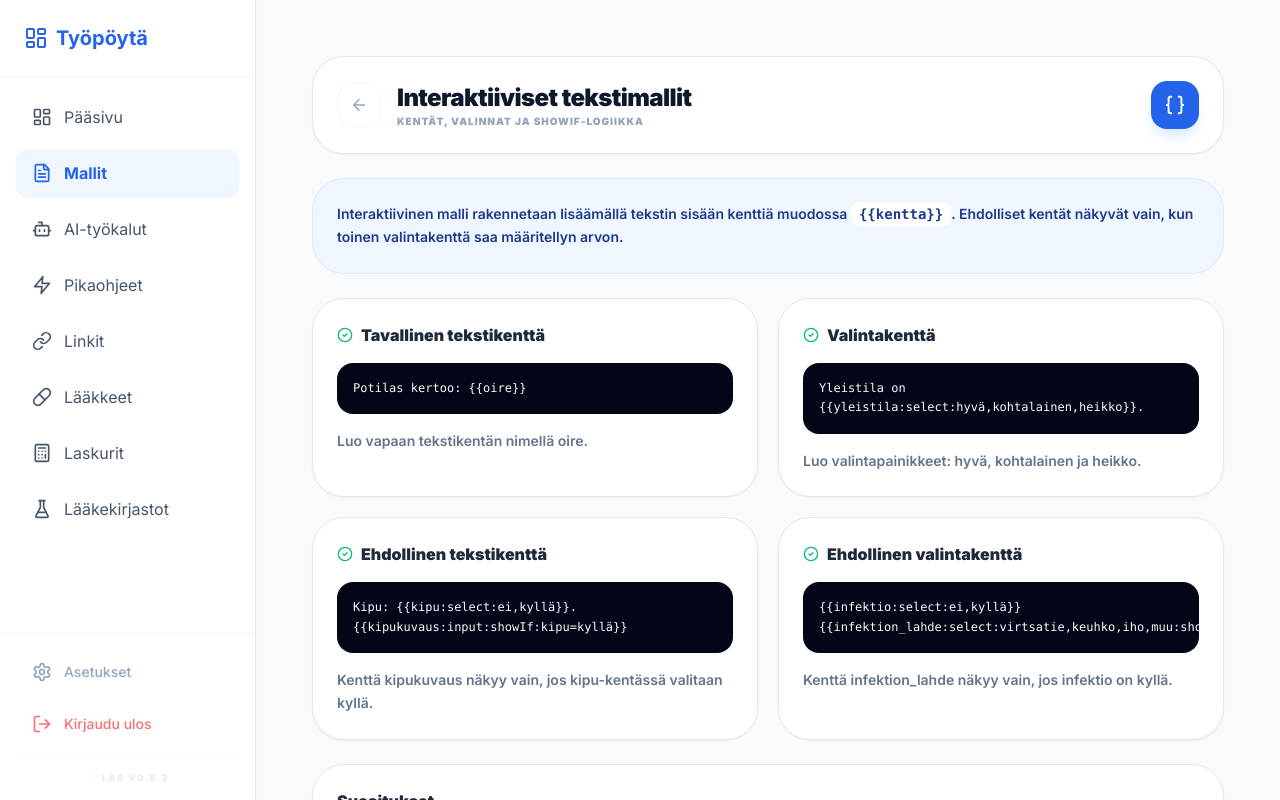
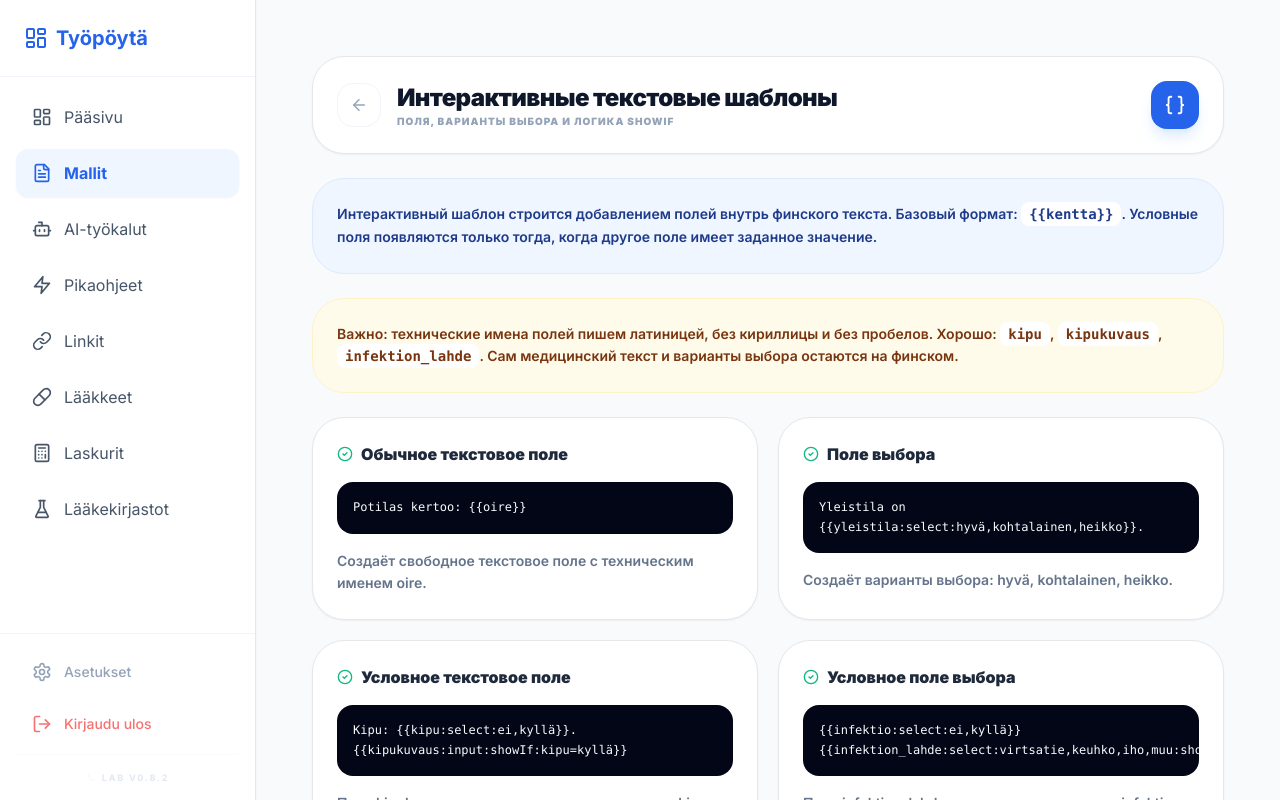
Before and after one commit to kapiur/LaakarinTyopoyta, a Next.js app: page /templates/syntax in a window 1280 px wide. Built offline with nearby package versions, Linux system fonts and the light colour scheme; no server answers.

Commit message:
Translate template syntax help page to Russian

```diff
--- a/app/templates/syntax/page.tsx
+++ b/app/templates/syntax/page.tsx
@@ -3,24 +3,24 @@ import { ArrowLeft, Braces, CheckCircle2 } from 'lucide-react';
 
 const examples = [
   {
-    title: 'Tavallinen tekstikenttä',
+    title: 'Обычное текстовое поле',
     code: 'Potilas kertoo: {{oire}}',
-    description: 'Luo vapaan tekstikentän nimellä oire.',
+    description: 'Создаёт свободное текстовое поле с техническим именем oire.',
   },
   {
-    title: 'Valintakenttä',
+    title: 'Поле выбора',
     code: 'Yleistila on {{yleistila:select:hyvä,kohtalainen,heikko}}.',
-    description: 'Luo valintapainikkeet: hyvä, kohtalainen ja heikko.',
+    description: 'Создаёт варианты выбора: hyvä, kohtalainen, heikko.',
   },
   {
-    title: 'Ehdollinen tekstikenttä',
+    title: 'Условное текстовое поле',
     code: 'Kipu: {{kipu:select:ei,kyllä}}.\n{{kipukuvaus:input:showIf:kipu=kyllä}}',
-    description: 'Kenttä kipukuvaus näkyy vain, jos kipu-kentässä valitaan kyllä.',
+    description: 'Поле kipukuvaus появляется только если в поле kipu выбрано kyllä.',
   },
   {
-    title: 'Ehdollinen valintakenttä',
+    title: 'Условное поле выбора',
     code: '{{infektio:select:ei,kyllä}}\n{{infektion_lahde:select:virtsatie,keuhko,iho,muu:showIf:infektio=kyllä}}',
-    description: 'Kenttä infektion_lahde näkyy vain, jos infektio on kyllä.',
+    description: 'Поле infektion_lahde появляется только если infektio равно kyllä.',
   },
 ];
 
@@ -33,8 +33,8 @@ export default function TemplateSyntaxPage() {
             <ArrowLeft size={18} />
           </Link>
           <div>
-            <h1 className="text-2xl font-black tracking-tight">Interaktiiviset tekstimallit</h1>
-            <p className="text-[10px] font-black text-slate-400 uppercase tracking-widest">Kentät, valinnat ja showIf-logiikka</p>
+            <h1 className="text-2xl font-black tracking-tight">Интерактивные текстовые шаблоны</h1>
+            <p className="text-[10px] font-black text-slate-400 uppercase tracking-widest">Поля, варианты выбора и логика showIf</p>
           </div>
         </div>
         <div className="w-12 h-12 bg-blue-600 rounded-2xl flex items-center justify-center text-white shadow-lg shadow-blue-100">
@@ -43,7 +43,11 @@ export default function TemplateSyntaxPage() {
       </div>
 
       <div className="bg-blue-50 border border-blue-100 rounded-[2rem] p-6 text-sm leading-relaxed text-blue-900 font-semibold">
-        Interaktiivinen malli rakennetaan lisäämällä tekstin sisään kenttiä muodossa <code className="font-mono bg-white px-2 py-1 rounded-lg">{'{{kentta}}'}</code>. Ehdolliset kentät näkyvät vain, kun toinen valintakenttä saa määritellyn arvon.
+        Интерактивный шаблон строится добавлением полей внутрь финского текста. Базовый формат: <code className="font-mono bg-white px-2 py-1 rounded-lg">{'{{kentta}}'}</code>. Условные поля появляются только тогда, когда другое поле имеет заданное значение.
+      </div>
+
+      <div className="bg-amber-50 border border-amber-100 rounded-[2rem] p-6 text-sm leading-relaxed text-amber-900 font-semibold">
+        Важно: технические имена полей пишем латиницей, без кириллицы и без пробелов. Хорошо: <code className="font-mono bg-white px-2 py-1 rounded-lg">kipu</code>, <code className="font-mono bg-white px-2 py-1 rounded-lg">kipukuvaus</code>, <code className="font-mono bg-white px-2 py-1 rounded-lg">infektion_lahde</code>. Сам медицинский текст и варианты выбора остаются на финском.
       </div>
 
       <div className="grid md:grid-cols-2 gap-5">
@@ -62,12 +66,14 @@ export default function TemplateSyntaxPage() {
       </div>
 
       <div className="bg-white border shadow-sm rounded-[2rem] p-6 space-y-3">
-        <h2 className="font-black text-slate-800">Suositukset</h2>
+        <h2 className="font-black text-slate-800">Рекомендации</h2>
         <ul className="space-y-2 text-sm text-slate-500 font-semibold leading-relaxed">
-          <li>• Käytä teknisissä kenttänimissä lyhyitä nimiä ilman välilyöntejä.</li>
-          <li>• Vältä ääkkösiä kenttien tunnisteissa: esimerkiksi <code className="font-mono bg-slate-100 px-2 py-1 rounded-lg">infektion_lahde</code>.</li>
-          <li>• <code className="font-mono bg-slate-100 px-2 py-1 rounded-lg">showIf</code>-ehto ei huomioi kirjainkokoa.</li>
-          <li>• Jos ehdollisen kentän ehto ei täyty, kenttää ei näytetä eikä sen arvoa lisätä lopulliseen tekstiin.</li>
+          <li>• Используй короткие технические имена полей латиницей: <code className="font-mono bg-slate-100 px-2 py-1 rounded-lg">kipu</code>, <code className="font-mono bg-slate-100 px-2 py-1 rounded-lg">yleistila</code>.</li>
+          <li>• Не используй кириллицу, пробелы и сложные символы в имени поля.</li>
+          <li>• Для сложных имён используй подчёркивание: <code className="font-mono bg-slate-100 px-2 py-1 rounded-lg">infektion_lahde</code>.</li>
+          <li>• Значения select можно писать по-фински: <code className="font-mono bg-slate-100 px-2 py-1 rounded-lg">ei,kyllä</code>, <code className="font-mono bg-slate-100 px-2 py-1 rounded-lg">lievä,kohtalainen,voimakas</code>.</li>
+          <li>• Условие <code className="font-mono bg-slate-100 px-2 py-1 rounded-lg">showIf</code> не учитывает регистр букв.</li>
+          <li>• Если условие не выполнено, поле не показывается и его значение не попадает в итоговый текст.</li>
         </ul>
       </div>
     </div>
```
